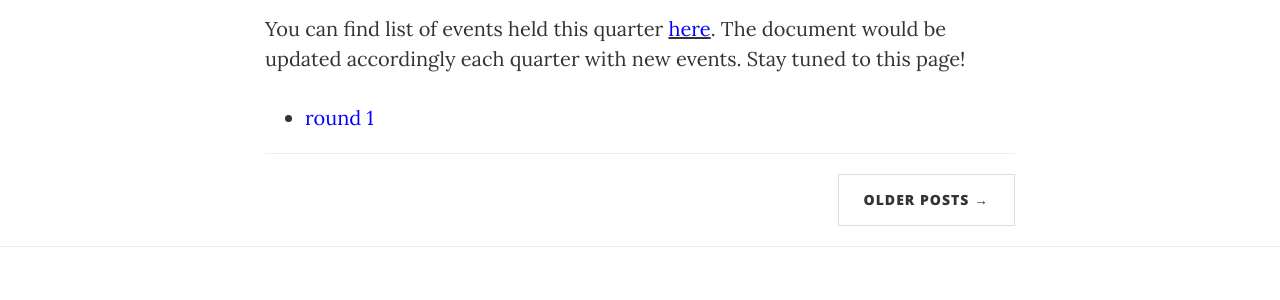
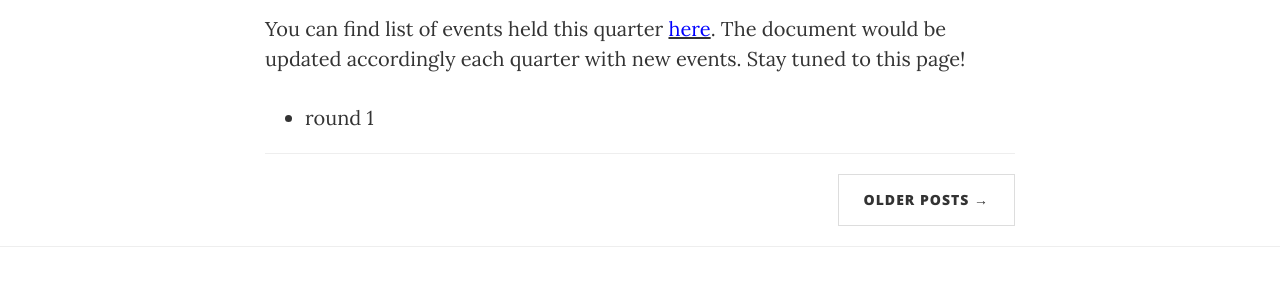
Before and after one commit to alanboy/competitive-programming, a Jekyll site: the page built from index.md, in a window 1280 px wide. Shown: the part 1136-1436 px from the top of the page. Built offline with Jekyll 4.4.1, drawn with Linux system fonts in a browser that asks for light colours.

```diff
--- a/_config.yml
+++ b/_config.yml
@@ -1,7 +1,3 @@
 
 name: UWB ACM
 markdown: kramdown
-
-posts:
-    url: /
-    output: true
--- a/index.md
+++ b/index.md
@@ -16,7 +16,7 @@ You can find list of events held this quarter [<span style = "color:blue">here</
 <ul>
   {% for post in site.posts %}
     <li>
-      <a href="{{post.url}}" style="color: blue">{{post.title}}</a>
+      <a href="{{post.url}}">{{post.title}}</a>
     </li>
   {% endfor %}
 </ul>
```
